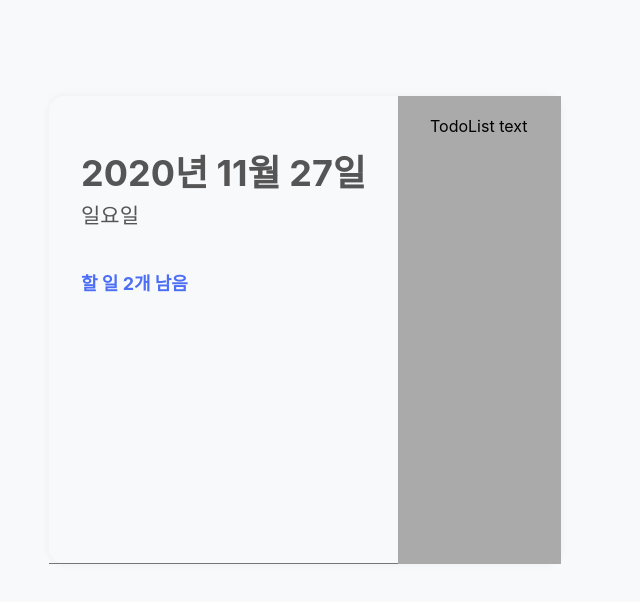
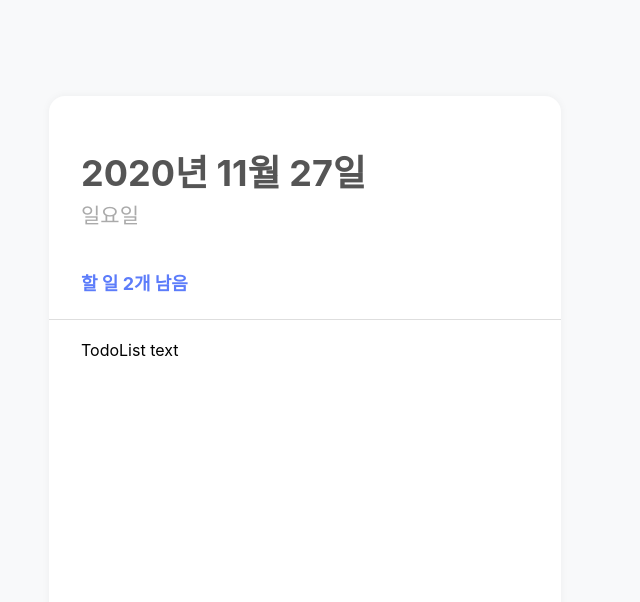
Before and after one commit to Na-Young-Woo/ToDo_list, a React (Create React App) app in the folder todo/: page / in a window 1280 px wide. Shown: the top 602 px of the page, without its empty margins (335-975 px from the left). Built offline with nearby package versions, Linux system fonts and the light colour scheme.

Commit message:
css 수정 진행 중

```diff
--- a/todo/src/App.js
+++ b/todo/src/App.js
@@ -6,8 +6,8 @@ import TodoList from "./Components/TodoList";
 import TodoTemplate from "./Components/TodoTemplate";
 
 const GlobalStyle = createGlobalStyle`
-  body{
-    background-color:#f8f9fa;
+  body {
+    background:#f8f9fa;
   }
 `;
 
--- a/todo/src/Components/TodoHead.js
+++ b/todo/src/Components/TodoHead.js
@@ -3,7 +3,7 @@ import styled from "styled-components";
 
 const TodoHeadBlock = styled.div`
   padding: 48px 32px 24px 32px;
-  border-bottom: 1px solid #777;
+  border-bottom: 1px solid #dedede;
 
   h1 {
     margin: 0;
@@ -12,12 +12,12 @@ const TodoHeadBlock = styled.div`
   }
   .day {
     margin-top: 3px;
-    color: #555;
+    color: #aaa;
     // opnecolor에서 가져온 정보
     font-size: 21px;
   }
   .tasks-left {
-    color: #4c6ef5;
+    color: #5c7cfa;
     font-size: 18px;
     margin-top: 40px;
     font-weight: bold;
--- a/todo/src/Components/TodoList.js
+++ b/todo/src/Components/TodoList.js
@@ -3,10 +3,9 @@ import styled from "styled-components";
 
 const TodoListBlock = styled.div`
   flex: 1; // 자신이 차지할 수 있는 모든 영역을 차지함
-  padding: 20px 32px;
-  badding-bottom: 48px;
+  padding: 20px 32px 48px 32px;
   overflow-y: auto;
-  background: #aaa;
+  // background: grey;
 `;
 
 function TodoList() {
--- a/todo/src/Components/TodoTemplate.js
+++ b/todo/src/Components/TodoTemplate.js
@@ -3,10 +3,10 @@ import styled from "styled-components";
 
 const TodoTemplateBlock = styled.div`
   width: 512px;
-  height: 468px;
+  height: 768px;
 
   postion: relative;
-  backgroud-color: #fff;
+  background: #fff;
   border-radius: 16px;
   box-shadow: 0 0 8px rgba(0, 0, 0, 0.05);
 
@@ -15,7 +15,7 @@ const TodoTemplateBlock = styled.div`
   margin-bottom: 32px;
 
   display: flex;
-  flex-drection: colum;
+  flex-direction: column;
 `;
 
 function TodoTemplate({ children }) {
```
Also changed, not shown: todo/src/Components/TodoItem.js (added, +35 -0 lines), 1 other file (tests, documents, lock files or other folders).
